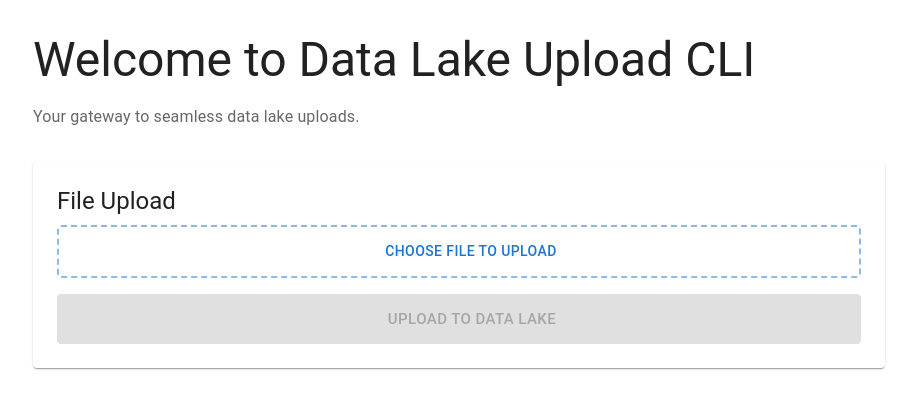
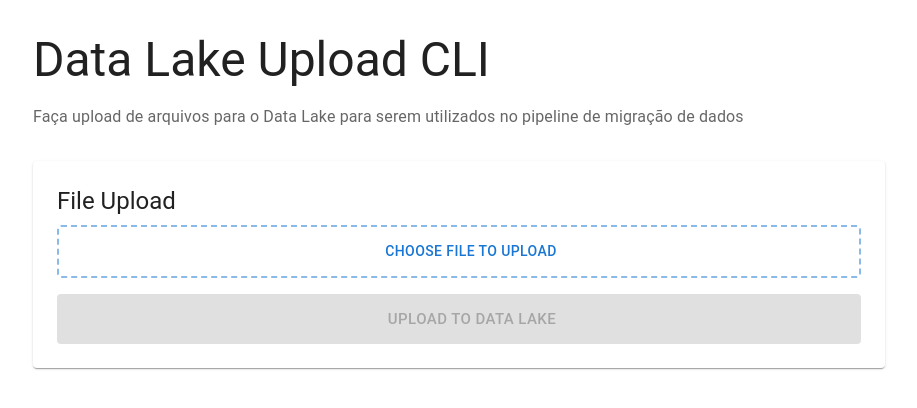
Before and after one commit to alex-oderdenge/data-lake-upload-cli, a Next.js app: page / in a window 1280 px wide. Shown: the top 408 px of the page, without its empty margins (181-1098 px from the left). Built offline with nearby package versions, Linux system fonts and the light colour scheme; some icons are missing.

Commit message:
refac: Change text to portuguese

```diff
--- a/src/app/page.tsx
+++ b/src/app/page.tsx
@@ -7,10 +7,10 @@ export default function Home() {
     <Container maxWidth="md">
       <Box sx={{ py: 4 }}>
         <Typography variant="h3" component="h1" gutterBottom>
-          Welcome to Data Lake Upload CLI
+          Data Lake Upload CLI
         </Typography>
         <Typography variant="body1" color="text.secondary" sx={{ mb: 4 }}>
-          Your gateway to seamless data lake uploads.
+          Faça upload de arquivos para o Data Lake para serem utilizados no pipeline de migração de dados
         </Typography>
 
         <Paper sx={{ p: 3 }}>
```
